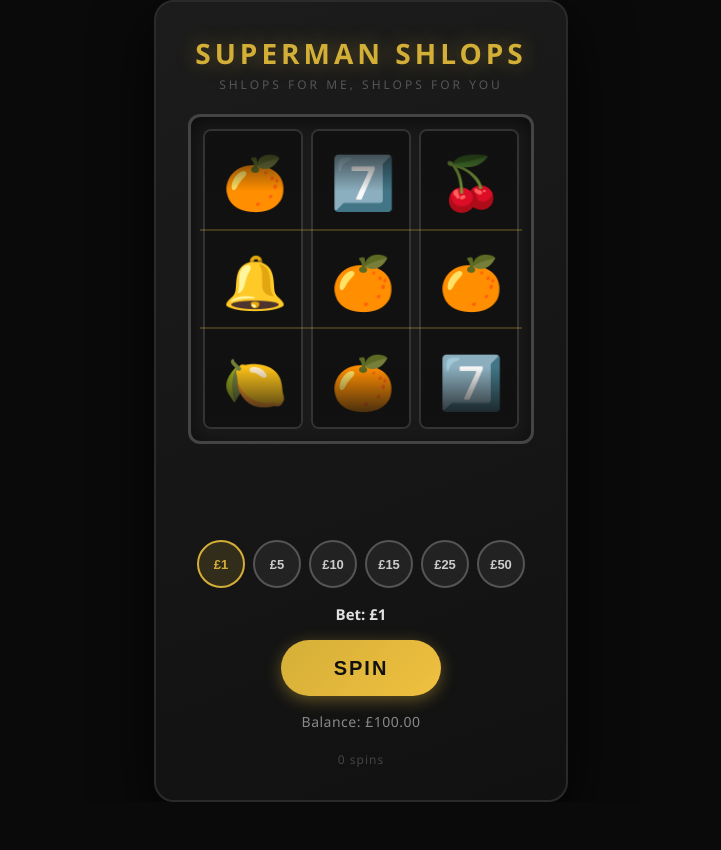
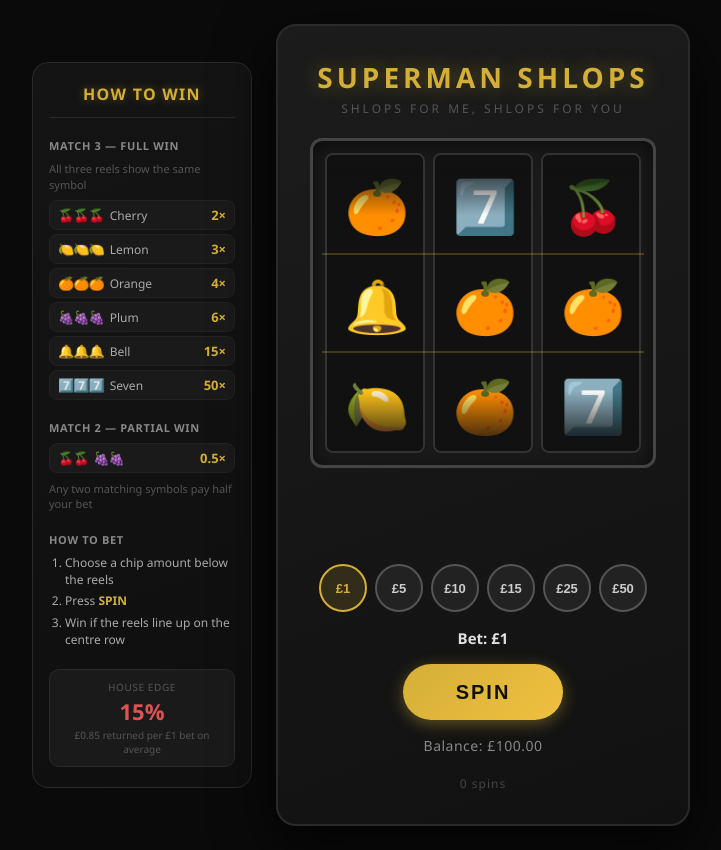
Before and after one commit to danbennett239/House-Always-Loses, a React (Vite) app: page / in a window 1280 px wide. Shown: the whole page, without its empty margins (279-1000 px from the left). Before the commit the page ends 802 px from the top, so only its background shows below. Built offline with nearby package versions, Linux system fonts and the light colour scheme.

Commit message:
feat: how to win prize list compnenet added

```diff
--- a/src/App.jsx
+++ b/src/App.jsx
@@ -1,8 +1,10 @@
 import SlotMachine from './components/SlotMachine/SlotMachine.jsx'
+import HowToWin from './components/HowToWin/HowToWin.jsx'
 
 export default function App() {
   return (
-    <div style={{ display: 'flex', justifyContent: 'center', alignItems: 'center', minHeight: '100vh' }}>
+    <div style={{ display: 'flex', justifyContent: 'center', alignItems: 'center', minHeight: '100vh', gap: '24px', padding: '24px' }}>
+      <HowToWin />
       <SlotMachine />
     </div>
   )
--- /dev/null
+++ b/src/components/HowToWin/HowToWin.css
@@ -0,0 +1,141 @@
+.htw-panel {
+  width: 220px;
+  flex-shrink: 0;
+  background: linear-gradient(160deg, #141414 0%, #0f0f0f 100%);
+  border: 1px solid #2a2a2a;
+  border-radius: 16px;
+  padding: 20px 16px;
+  display: flex;
+  flex-direction: column;
+  gap: 20px;
+  align-self: center;
+}
+
+.htw-title {
+  font-size: 16px;
+  font-weight: 700;
+  color: #d4af37;
+  text-align: center;
+  text-transform: uppercase;
+  letter-spacing: 0.08em;
+  text-shadow: 0 0 10px rgba(212, 175, 55, 0.4);
+  padding-bottom: 12px;
+  border-bottom: 1px solid #2a2a2a;
+}
+
+.htw-section {
+  display: flex;
+  flex-direction: column;
+  gap: 8px;
+}
+
+.htw-section-title {
+  font-size: 11px;
+  font-weight: 600;
+  color: #888;
+  text-transform: uppercase;
+  letter-spacing: 0.06em;
+}
+
+.htw-note {
+  font-size: 11px;
+  color: #555;
+  line-height: 1.4;
+}
+
+/* Payout table */
+.htw-payout-list {
+  list-style: none;
+  display: flex;
+  flex-direction: column;
+  gap: 4px;
+}
+
+.htw-payout-row {
+  display: flex;
+  align-items: center;
+  gap: 6px;
+  padding: 5px 8px;
+  border-radius: 8px;
+  background: #1a1a1a;
+  border: 1px solid #222;
+}
+
+.htw-symbols {
+  font-size: 13px;
+  letter-spacing: -1px;
+  flex-shrink: 0;
+}
+
+.htw-label {
+  font-size: 12px;
+  color: #aaa;
+  flex: 1;
+}
+
+.htw-multiplier {
+  font-size: 13px;
+  font-weight: 700;
+  color: #d4af37;
+}
+
+/* Two of a kind row */
+.htw-two-of-a-kind {
+  display: flex;
+  align-items: center;
+  justify-content: space-between;
+  padding: 5px 8px;
+  border-radius: 8px;
+  background: #1a1a1a;
+  border: 1px solid #222;
+}
+
+/* Steps list */
+.htw-steps {
+  padding-left: 16px;
+  display: flex;
+  flex-direction: column;
+  gap: 5px;
+}
+
+.htw-steps li {
+  font-size: 12px;
+  color: #aaa;
+  line-height: 1.4;
+}
+
+.htw-steps li strong {
+  color: #d4af37;
+}
+
+/* RTP badge */
+.htw-rtp-badge {
+  background: #1a1a1a;
+  border: 1px solid #2a2a2a;
+  border-radius: 10px;
+  padding: 10px 12px;
+  display: flex;
+  flex-direction: column;
+  align-items: center;
+  gap: 2px;
+}
+
+.htw-rtp-label {
+  font-size: 10px;
+  color: #555;
+  text-transform: uppercase;
+  letter-spacing: 0.06em;
+}
+
+.htw-rtp-value {
+  font-size: 22px;
+  font-weight: 700;
+  color: #e05252;
+}
+
+.htw-rtp-sub {
+  font-size: 10px;
+  color: #555;
+  text-align: center;
+  line-height: 1.4;
+}
--- /dev/null
+++ b/src/components/HowToWin/HowToWin.jsx
@@ -0,0 +1,58 @@
+import './HowToWin.css'
+
+const PAYOUTS = [
+  { symbol: '🍒', name: 'Cherry',  multiplier: 2,  twoOf: true  },
+  { symbol: '🍋', name: 'Lemon',   multiplier: 3,  twoOf: true  },
+  { symbol: '🍊', name: 'Orange',  multiplier: 4,  twoOf: true  },
+  { symbol: '🍇', name: 'Plum',    multiplier: 6,  twoOf: true  },
+  { symbol: '🔔', name: 'Bell',    multiplier: 15, twoOf: true  },
+  { symbol: '7️⃣', name: 'Seven',   multiplier: 50, twoOf: true  },
+]
+
+export default function HowToWin() {
+  return (
+    <aside className="htw-panel">
+      <h2 className="htw-title">How to Win</h2>
+
+      <section className="htw-section">
+        <h3 className="htw-section-title">Match 3 — Full Win</h3>
+        <p className="htw-note">All three reels show the same symbol</p>
+        <ul className="htw-payout-list">
+          {PAYOUTS.map(({ symbol, name, multiplier }) => (
+            <li key={name} className="htw-payout-row">
+              <span className="htw-symbols">
+                {symbol}{symbol}{symbol}
+              </span>
+              <span className="htw-label">{name}</span>
+              <span className="htw-multiplier">{multiplier}×</span>
+            </li>
+          ))}
+        </ul>
+      </section>
+
+      <section className="htw-section">
+        <h3 className="htw-section-title">Match 2 — Partial Win</h3>
+        <div className="htw-two-of-a-kind">
+          <span className="htw-symbols">🍒🍒&nbsp;&nbsp;🍇🍇</span>
+          <span className="htw-multiplier">0.5×</span>
+        </div>
+        <p className="htw-note">Any two matching symbols pay half your bet</p>
+      </section>
+
+      <section className="htw-section">
+        <h3 className="htw-section-title">How to Bet</h3>
+        <ol className="htw-steps">
+          <li>Choose a chip amount below the reels</li>
+          <li>Press <strong>SPIN</strong></li>
+          <li>Win if the reels line up on the centre row</li>
+        </ol>
+      </section>
+
+      <div className="htw-rtp-badge">
+        <span className="htw-rtp-label">House Edge</span>
+        <span className="htw-rtp-value">15%</span>
+        <span className="htw-rtp-sub">£0.85 returned per £1 bet on average</span>
+      </div>
+    </aside>
+  )
+}
```
